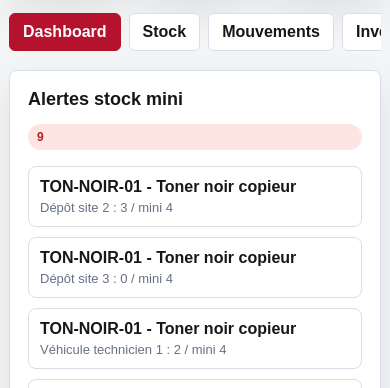
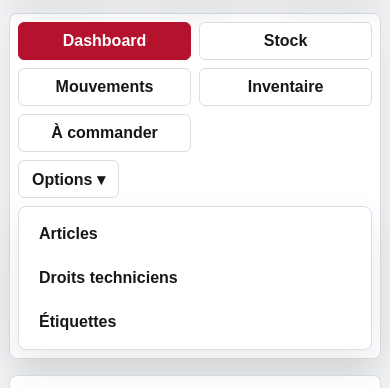
Before and after one commit to Xfire64/AppBurovalie, a plain HTML site: page index.html in a window 390 px wide. Shown: the part 679-1067 px from the top of the page. Drawn offline with Linux system fonts and the light colour scheme.

Commit message:
Group navigation into taskbar options menu

```diff
--- a/app.js
+++ b/app.js
@@ -107,6 +107,8 @@ const elements = {
   printLabelsBtn: document.querySelector("#printLabelsBtn"),
   labelGrid: document.querySelector("#labelGrid"),
   rightsList: document.querySelector("#rightsList"),
+  optionMenuBtn: document.querySelector("#optionMenuBtn"),
+  optionMenu: document.querySelector("#optionMenu"),
 };
 
 let data = loadData();
@@ -800,12 +802,24 @@ function stopCameraScanner() {
 }
 
 function activateView(viewName) {
-  document.querySelectorAll(".tab").forEach((tab) => {
-    tab.classList.toggle("active", tab.dataset.view === viewName);
+  document.querySelectorAll("[data-view]").forEach((item) => {
+    item.classList.toggle("active", item.dataset.view === viewName);
   });
   document.querySelectorAll(".view").forEach((view) => {
     view.classList.toggle("active-view", view.id === `${viewName}View`);
   });
+  closeOptionMenu();
+}
+
+function toggleOptionMenu() {
+  const willOpen = elements.optionMenu.hidden;
+  elements.optionMenu.hidden = !willOpen;
+  elements.optionMenuBtn.setAttribute("aria-expanded", String(willOpen));
+}
+
+function closeOptionMenu() {
+  elements.optionMenu.hidden = true;
+  elements.optionMenuBtn.setAttribute("aria-expanded", "false");
 }
 
 function exportCsv(filename, rows) {
@@ -888,8 +902,17 @@ function seedData() {
   setMessage("Données exemple chargées.", "success");
 }
 
-document.querySelectorAll(".tab").forEach((tab) => {
-  tab.addEventListener("click", () => activateView(tab.dataset.view));
+document.querySelectorAll("[data-view]").forEach((item) => {
+  item.addEventListener("click", () => activateView(item.dataset.view));
+});
+
+elements.optionMenuBtn.addEventListener("click", (event) => {
+  event.stopPropagation();
+  toggleOptionMenu();
+});
+
+document.addEventListener("click", (event) => {
+  if (!event.target.closest(".option-menu")) closeOptionMenu();
 });
 
 elements.userSelect.addEventListener("change", () => {
--- a/index.html
+++ b/index.html
@@ -88,15 +88,22 @@
         </div>
       </section>
 
-      <nav class="tabs" aria-label="Navigation principale">
-        <button class="tab active" type="button" data-view="dashboard">Dashboard</button>
-        <button class="tab" type="button" data-view="stock">Stock</button>
-        <button class="tab" type="button" data-view="movements">Mouvements</button>
-        <button class="tab" type="button" data-view="inventory">Inventaire</button>
-        <button class="tab" type="button" data-view="orders">À commander</button>
-        <button class="tab admin-only" type="button" data-view="articles">Articles</button>
-        <button class="tab rights-only" type="button" data-view="rights">Droits</button>
-        <button class="tab" type="button" data-view="labels">Étiquettes</button>
+      <nav class="taskbar" aria-label="Navigation principale">
+        <div class="taskbar-main">
+          <button class="task active" type="button" data-view="dashboard">Dashboard</button>
+          <button class="task" type="button" data-view="stock">Stock</button>
+          <button class="task" type="button" data-view="movements">Mouvements</button>
+          <button class="task" type="button" data-view="inventory">Inventaire</button>
+          <button class="task" type="button" data-view="orders">À commander</button>
+        </div>
+        <div class="option-menu">
+          <button id="optionMenuBtn" class="task option-toggle" type="button" aria-expanded="false">Options</button>
+          <div id="optionMenu" class="option-panel" hidden>
+            <button class="option-item admin-only" type="button" data-view="articles">Articles</button>
+            <button class="option-item rights-only" type="button" data-view="rights">Droits techniciens</button>
+            <button class="option-item" type="button" data-view="labels">Étiquettes</button>
+          </div>
+        </div>
       </nav>
 
       <section id="dashboardView" class="view active-view">
--- a/styles.css
+++ b/styles.css
@@ -328,15 +328,26 @@ select:focus {
   color: var(--muted);
 }
 
-.tabs {
+.taskbar {
+  display: flex;
+  align-items: center;
+  justify-content: space-between;
+  gap: 8px;
+  margin-bottom: 16px;
+  border: 1px solid var(--line);
+  border-radius: 8px;
+  padding: 8px;
+  background: #fff;
+  box-shadow: var(--shadow);
+}
+
+.taskbar-main {
   display: flex;
   gap: 8px;
-  margin-bottom: 16px;
   overflow-x: auto;
-  padding-bottom: 3px;
 }
 
-.tab {
+.task {
   min-height: 38px;
   border: 1px solid var(--line);
   border-radius: 6px;
@@ -347,10 +358,50 @@ select:focus {
   white-space: nowrap;
 }
 
-.tab.active {
+.task.active,
+.option-item.active {
   border-color: var(--accent);
   background: var(--accent);
   color: #fff;
+}
+
+.option-menu {
+  position: relative;
+  flex: 0 0 auto;
+}
+
+.option-toggle::after {
+  content: " ▾";
+}
+
+.option-panel {
+  position: absolute;
+  z-index: 20;
+  right: 0;
+  top: calc(100% + 8px);
+  display: grid;
+  width: 220px;
+  gap: 6px;
+  border: 1px solid var(--line);
+  border-radius: 8px;
+  padding: 8px;
+  background: #fff;
+  box-shadow: var(--shadow);
+}
+
+.option-item {
+  min-height: 38px;
+  border: 1px solid transparent;
+  border-radius: 6px;
+  padding: 0 11px;
+  background: #fff;
+  color: var(--ink);
+  font-weight: 800;
+  text-align: left;
+}
+
+.option-item:hover {
+  background: #f8fafc;
 }
 
 .view {
@@ -648,7 +699,7 @@ td span {
 
   .topbar,
   .scanner-panel,
-  .tabs,
+  .taskbar,
   .panel-heading button {
     display: none !important;
   }
@@ -697,9 +748,26 @@ td span {
   .topbar-actions,
   .scan-row,
   .filters,
-  .panel-heading {
+  .panel-heading,
+  .taskbar {
     align-items: stretch;
     flex-direction: column;
+  }
+
+  .taskbar-main {
+    display: grid;
+    grid-template-columns: 1fr 1fr;
+    overflow: visible;
+  }
+
+  .option-menu {
+    width: 100%;
+  }
+
+  .option-panel {
+    position: static;
+    width: 100%;
+    margin-top: 8px;
   }
 
   .compact-select,
--- a/sw.js
+++ b/sw.js
@@ -1,4 +1,4 @@
-const cacheName = "appburovalie-v2";
+const cacheName = "appburovalie-v3";
 const appFiles = [
   "./",
   "./index.html",
```
